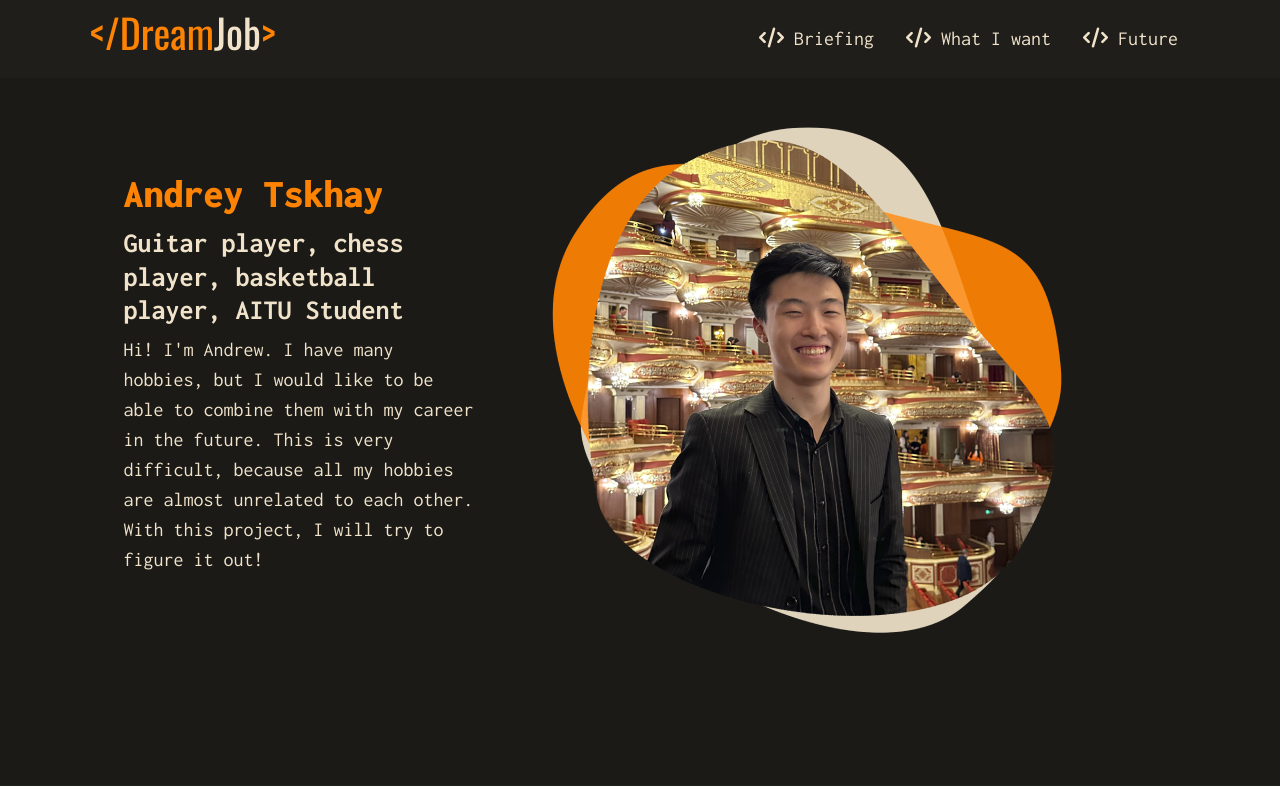
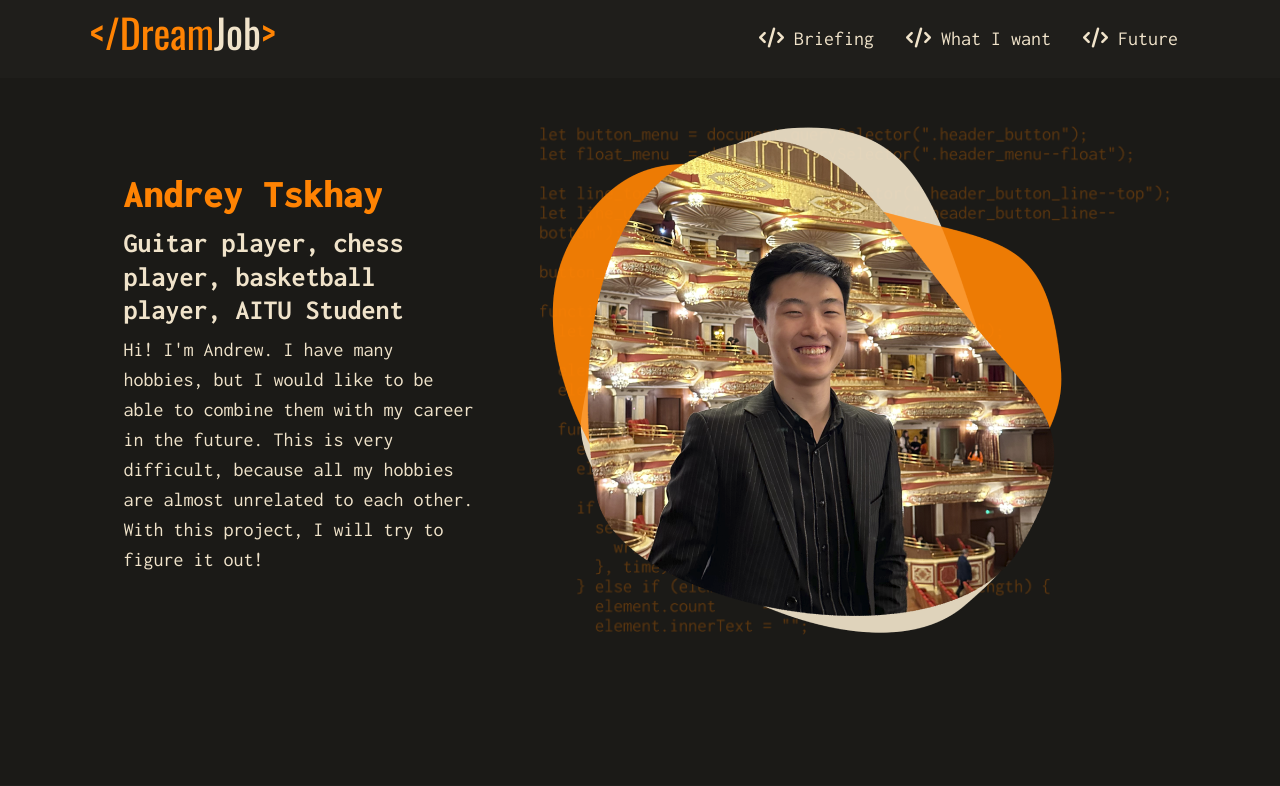
Before and after one commit to 4tnsdkrhe/cv.github.io, a plain HTML site: page index.html in a window 1280 px wide. Shown: the top 786 px of the page. Drawn offline with nearby package versions, Linux system fonts and the light colour scheme.

Commit message:
Update style.css

```diff
--- a/style.css
+++ b/style.css
@@ -42,7 +42,7 @@ body{
 .content_photo{
     max-width: 629px;
     height: auto;
-    background: url("img/let\ button_menu\ =\ document.querySelector\(_.header_button_\);\ let\ float_menu\ =\ document.querySelector\(_.header_menu--float_\);\ let\ line_top\ =\ document.querySelector\(_.header_button_line--top_\);\ let\ line_under\ =\ documen.png");
+    background: url("/img/bg.png");
     background-size: cover;
 }
 
```
